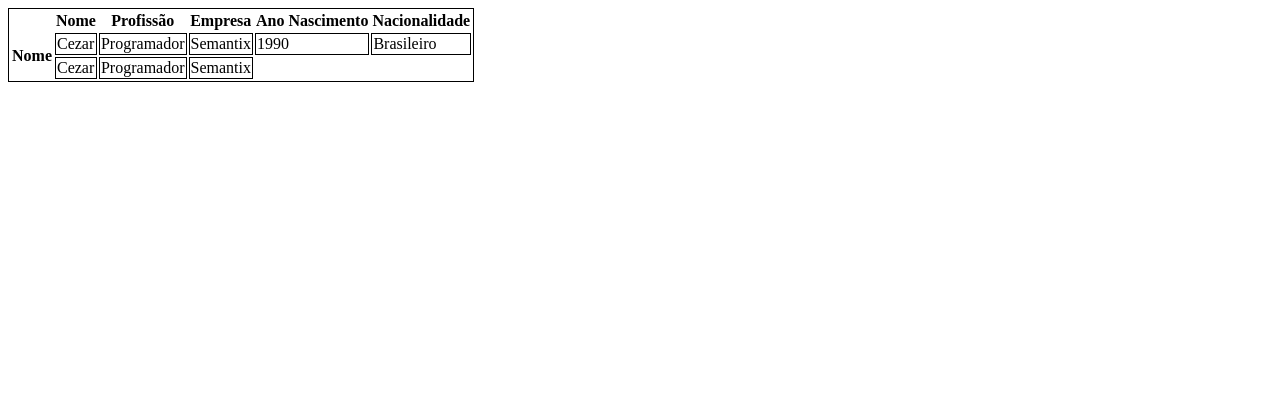
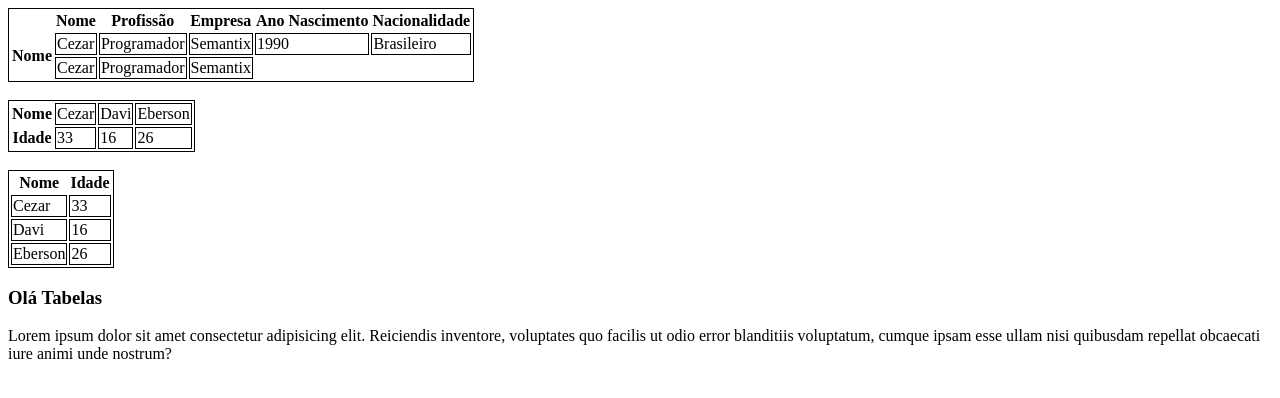
Before and after one commit to cezarmezzalirasenac/aula10-tabelas, a plain HTML site: page index.html in a window 1280 px wide. Drawn offline with Linux system fonts and the light colour scheme.

Commit message:
tabelas com cabeçalho e corpo

```diff
--- a/index.html
+++ b/index.html
@@ -33,6 +33,52 @@
       <td colspan="2" class="td-double">Semantix</td>
     </tr>
   </table>
+
+  <br>
+
+  <table>
+    <tr>
+      <th>Nome</th>
+      <td>Cezar</td>
+      <td>Davi</td>
+      <td>Eberson</td>
+    </tr>
+    <tr>
+      <th>Idade</th>
+      <td>33</td>
+      <td>16</td>
+      <td>26</td>
+    </tr>
+
+  </table>
+
+  <br>
+
+  <table>
+    <thead>
+      <tr>
+        <th>Nome</th>
+        <th>Idade</th>
+      </tr>
+    </thead>
+    <tbody>
+      <tr>
+        <td>Cezar</td>
+        <td>33</td>
+      </tr>
+      <tr>
+        <td>Davi</td>
+        <td>16</td>
+      </tr>
+      <tr>
+        <td>Eberson</td>
+        <td>26</td>
+      </tr>
+    </tbody>
+  </table>
+  <h3>Olá Tabelas</h3>
+  <p>Lorem ipsum dolor sit amet consectetur adipisicing elit. Reiciendis inventore, voluptates quo facilis ut odio error
+    blanditiis voluptatum, cumque ipsam esse ullam nisi quibusdam repellat obcaecati iure animi unde nostrum?</p>
 </body>
 
 </html>
```
